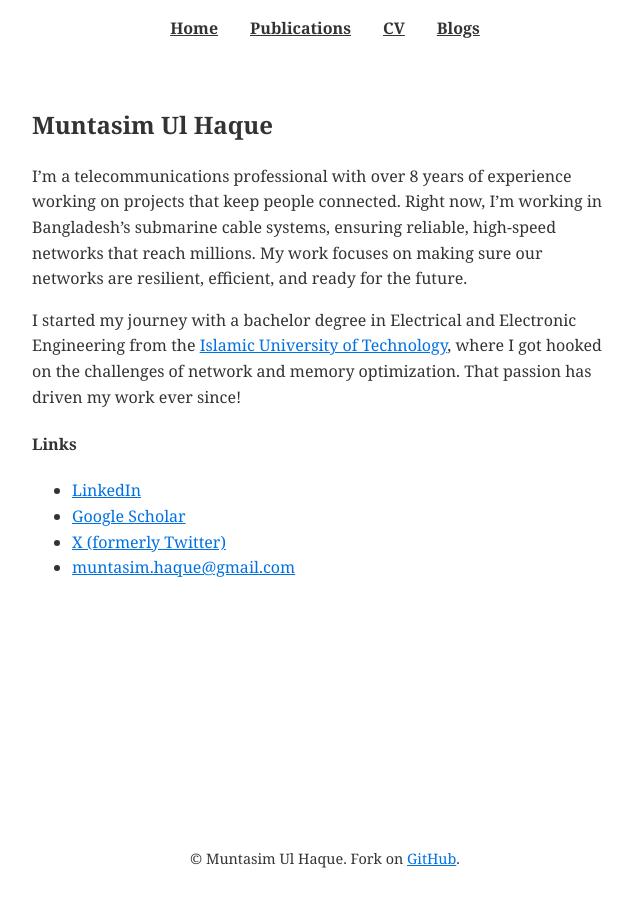
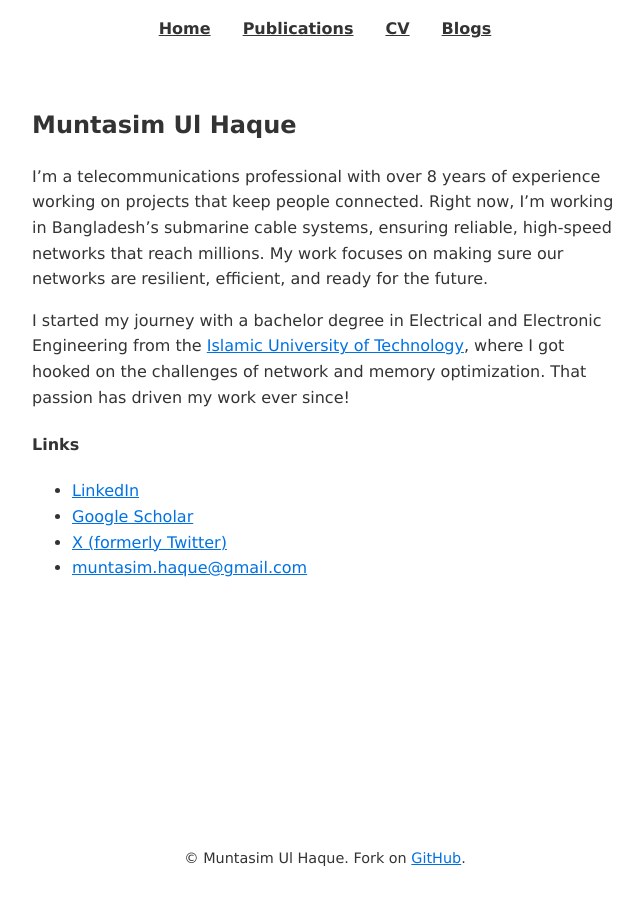
Before and after one commit to muntasimulhaque/muntasimulhaque.github.io, a Jekyll site: the page built from index.md, in a window 1280 px wide. Shown: the whole page, without its empty margins (315-958 px from the left). Built offline with Jekyll 4.4.1, drawn with Linux system fonts in a browser that asks for light colours.

Commit message:
Update main.css

```diff
--- a/assets/css/main.css
+++ b/assets/css/main.css
@@ -11,7 +11,7 @@
 
 /* Global styles */
 body {
-    font-family: Georgia, 'Times New Roman', Times, serif;
+    font-family: Verdana, Geneva, sans-serif; /* Updated to Verdana */
     line-height: 1.6;
     color: var(--text-color);
     background-color: var(--background-color);
@@ -21,9 +21,9 @@ body {
     overflow-x: hidden; /* Prevent horizontal scrolling */
 }
 
-/* Headings - Use Georgia */
+/* Headings - Use Verdana */
 h1, h2, h3, h4, h5, h6 {
-    font-family: Georgia, 'Times New Roman', Times, serif; /* Georgia for headings */
+    font-family: Verdana, Geneva, sans-serif; /* Verdana for headings */
 }
 
 /* Links */
@@ -80,13 +80,13 @@ nav ul {
     justify-content: center;
 }
 
-/* Navigation links - Use Georgia */
+/* Navigation links - Use Verdana */
 nav li {
     margin: 0 1rem;
 }
 
 nav a {
-    font-family: Georgia, 'Times New Roman', Times, serif; /* Georgia for navigation items */
+    font-family: Verdana, Geneva, sans-serif; /* Verdana for navigation items */
     color: var(--primary-color); /* Black for navigation links */
     font-weight: bold;
     text-decoration: underline;
@@ -167,9 +167,9 @@ article h1 {
     margin-top: 0; /* This ensures the title aligns well with the rest of the content */
 }
 
-/* Footer - Use Georgia */
+/* Footer - Use Verdana */
 footer {
-    font-family: Georgia, 'Times New Roman', Times, serif; /* Georgia for footer text */
+    font-family: Verdana, Geneva, sans-serif; /* Verdana for footer text */
     text-align: center;
     padding: 1rem;
     color: var(--text-color); /* Using text color for the footer */
@@ -215,9 +215,9 @@ footer {
         width: 100%;
     }
 
-    /* Navigation links - Mobile view - Use Georgia */
+    /* Navigation links - Mobile view - Use Verdana */
     nav a {
-        font-family: Georgia, 'Times New Roman', Times, serif; /* Ensure Georgia is used for navigation links on mobile screens */
+        font-family: Verdana, Geneva, sans-serif; /* Ensure Verdana is used for navigation links on mobile screens */
         display: block;
         padding: 0.5rem 1rem;
         color: var(--primary-color);
```
